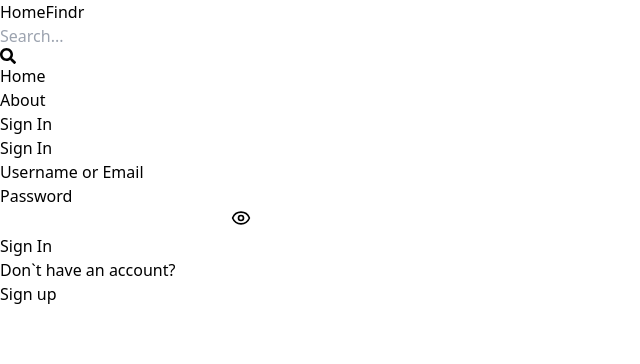
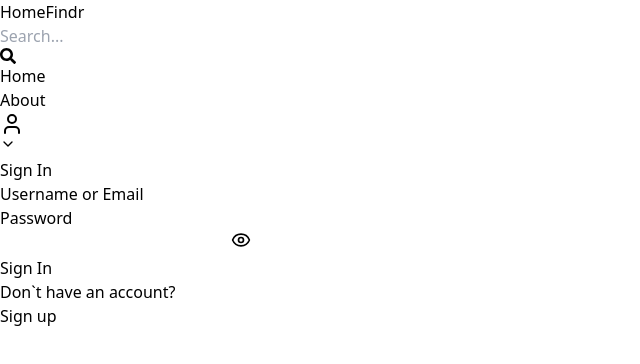
Before and after one commit to 57Ajay/homefindr, a React (Vite) app in the folder frontend/: page /sign-in in a window 1280 px wide. Shown: the top 364 px of the page, without its empty margins (0-640 px from the left). Built offline with nearby package versions, Linux system fonts and the light colour scheme.

Commit message:
preventing user Sign out from refresh, using redux and some UI changes

```diff
--- a/frontend/package.json
+++ b/frontend/package.json
@@ -16,7 +16,8 @@
     "react-dom": "^18.3.1",
     "react-icons": "^5.2.1",
     "react-redux": "^9.1.2",
-    "react-router-dom": "^6.24.1"
+    "react-router-dom": "^6.24.1",
+    "redux-persist": "^6.0.0"
   },
   "devDependencies": {
     "@types/react": "^18.3.3",
--- a/frontend/src/App.jsx
+++ b/frontend/src/App.jsx
@@ -6,14 +6,11 @@ import About from "./pages/About";
 import Profile from "./pages/Profile"
 import SignIn from "./pages/SignIn";
 import Header from "./pages/Header";
-import SignInContextProvider from "./context/SignInContext";
 import SignOut from "./pages/SignOut";
-
 const App = () => {
 
   return (
     <BrowserRouter>
-    <SignInContextProvider>
       <Header />
       <Routes>
         <Route path="/" element={<Home />} />
@@ -23,7 +20,6 @@ const App = () => {
         <Route path="/profile" element={<Profile />} />
         <Route path="/sign-out" element={<SignOut />} />
       </Routes>
-    </SignInContextProvider>
     </BrowserRouter>
   )
 };
--- a/frontend/src/context/SignInContext.jsx
+++ /dev/null
@@ -1,20 +0,0 @@
-import { createContext, useState } from 'react';
-import PropTypes from 'prop-types';
-
-export const SignInContext = createContext();
-
-const SignInContextProvider = ({ children }) => {
-  const [signInStatus, setSignInStatus] = useState(false);
-
-  return (
-    <SignInContext.Provider value={{ signInStatus, setSignInStatus }}>
-      {children}
-    </SignInContext.Provider>
-  );
-};
-
-SignInContextProvider.propTypes = {
-  children: PropTypes.node.isRequired,
-};
-
-export default SignInContextProvider;
--- a/frontend/src/context/useSignInContext.js
+++ /dev/null
@@ -1,12 +0,0 @@
-import { useContext } from 'react';
-import { SignInContext } from './SignInContext';
-
-const useSignInContext = () => {
-  const context = useContext(SignInContext);
-  if (context === undefined) {
-    throw new Error('useSignInContext must be used within a SignInContextProvider');
-  }
-  return context;
-};
-
-export default useSignInContext;
--- a/frontend/src/main.jsx
+++ b/frontend/src/main.jsx
@@ -1,15 +1,14 @@
-import React from 'react'
-import ReactDOM from 'react-dom/client'
-import App from './App.jsx'
-import './index.css'
-import { Provider } from 'react-redux'
-import store from './redux/store.js'
-
+import ReactDOM from 'react-dom/client';
+import App from './App.jsx';
+import './index.css';
+import { Provider } from 'react-redux';
+import store, { persistor } from './redux/store.js';
+import { PersistGate } from 'redux-persist/integration/react';
 
 ReactDOM.createRoot(document.getElementById('root')).render(
-  <React.StrictMode>
     <Provider store={store}>
-      <App />
+      <PersistGate loading={null} persistor={persistor} >
+        <App />
+      </PersistGate>
     </Provider>
-  </React.StrictMode>,
-)
+);
--- a/frontend/src/pages/Header.jsx
+++ b/frontend/src/pages/Header.jsx
@@ -1,10 +1,16 @@
+import { useState } from 'react';
 import { FaSearch } from 'react-icons/fa';
 import { Link } from 'react-router-dom';
-import useSignInContext from '../context/useSignInContext';
+import { useSelector } from 'react-redux';
+import { User, LogOut, LogIn, ChevronDown } from 'lucide-react';
 
-const Header = ()=>{
-    const { signInStatus } = useSignInContext();
-    return(
+const Header = () => {
+  const { currentUser } = useSelector((state) => state.user);
+  const [isDropdownOpen, setIsDropdownOpen] = useState(false);
+
+  const toggleDropdown = () => setIsDropdownOpen(!isDropdownOpen);
+
+  return (
     <header className="bg-stone-300 shadow-md">
       <div className="flex justify-between items-center max-w-6xl mx-auto p-3">
         <Link to="/">
@@ -12,27 +18,61 @@ const Header = ()=>{
             <span className="text-slate-700">Home</span>
             <span className="text-slate-950">Findr</span>
           </h1>
-
         </Link>
         <form className="bg-slate-100 p-3 rounded-lg flex items-center">
           <input type="text" placeholder="Search..." className="bg-transparent focus:outline-none w-24 sm:w-64" />
-                <FaSearch className="" />
+          <FaSearch />
         </form>
-            <ul className="flex gap-4">
+        <ul className="flex gap-4 items-center">
           <Link to="/">
             <li className="hidden sm:inline text-slate-700 hover:underline cursor-pointer">Home</li>
           </Link>
           <Link to="/about">
             <li className="hidden sm:inline text-slate-700 hover:underline cursor-pointer">About</li>
           </Link>
-                {
-                    signInStatus ? <Link to={'/sign-out'}>Sign Out</Link> : <Link to={'/sign-in'}>Sign In</Link>
-                }
-
+          <li className="relative">
+            <button
+              onClick={toggleDropdown}
+              className="flex items-center space-x-1 text-slate-700 hover:underline cursor-pointer"
+            >
+              {currentUser ? (
+                <>
+                  <User size={24} />
+                  <span>{currentUser.username}</span>
+                </>
+              ) : (
+                <User size={24} />
+              )}
+              <ChevronDown size={16} />
+            </button>
+            {isDropdownOpen && (
+              <div className="absolute right-0 mt-2 w-48 bg-white rounded-md shadow-lg py-1 z-10">
+                {currentUser ? (
+                  <Link
+                    to="/sign-out"
+                    className="block px-4 py-2 text-sm text-gray-700 hover:bg-gray-100"
+                    onClick={toggleDropdown}
+                  >
+                    <LogOut size={16} className="inline mr-2" />
+                    Sign Out
+                  </Link>
+                ) : (
+                  <Link
+                    to="/sign-in"
+                    className="block px-4 py-2 text-sm text-gray-700 hover:bg-gray-100"
+                    onClick={toggleDropdown}
+                  >
+                    <LogIn size={16} className="inline mr-2" />
+                    Sign In
+                  </Link>
+                )}
+              </div>
+            )}
+          </li>
         </ul>
       </div>
     </header>
-    )
+  );
 };
 
 export default Header;
--- a/frontend/src/pages/Home.jsx
+++ b/frontend/src/pages/Home.jsx
@@ -1,10 +1,30 @@
-const Home = ()=>{
+import { useSelector } from 'react-redux';
 
-    return(
-    <div>
-        <h1>Home</h1>
+const Home = () => {
+  const { currentUser } = useSelector((state) => state.user);
+  console.log(currentUser);
+
+  return (
+    <div className="min-h-screen bg-gray-100 flex flex-col items-center justify-center p-4">
+      <div className="bg-white shadow-lg rounded-lg p-8 max-w-md w-full">
+        <h1 className="text-3xl font-bold text-center text-gray-800 mb-6">
+          Welcome Home
+        </h1>
+        {currentUser && currentUser.data && (
+          <p className="text-xl text-center text-gray-600">
+            Hello,{' '}
+            <span className="font-semibold text-blue-600">
+              {currentUser.data.username}
+            </span>
+            !
+          </p>
+        )}
+        <p className="mt-4 text-center text-gray-500">
+          We`re glad to see you here.
+        </p>
+      </div>
     </div>
-    )
+  );
 };
 
 export default Home;
--- a/frontend/src/pages/SignIn.jsx
+++ b/frontend/src/pages/SignIn.jsx
@@ -1,13 +1,11 @@
 import { useState } from 'react';
 import { Link, useNavigate } from 'react-router-dom';
-import useSignInContext from '../context/useSignInContext';
 import { Eye, EyeOff } from 'lucide-react';
 import { useDispatch, useSelector } from 'react-redux';
 import { signInStart, signInFailure, signInSuccess } from '../redux/user/userSlice';
 
 
 const SignIn = () => {
-    const { setSignInStatus } = useSignInContext();
     const dispatch = useDispatch();
     const { loading, error } = useSelector((state)=> state.user);
     const navigate = useNavigate();
@@ -40,8 +38,7 @@ const SignIn = () => {
             });
 
             const data = await response.json();
-            console.log(data.success);
-            setSignInStatus(data.success);
+            // console.log(data.success);
             if (!response.ok) {
                 dispatch(signInFailure(data.message));
                 throw new Error(data.message || 'An error occurred');
--- a/frontend/src/pages/SignOut.jsx
+++ b/frontend/src/pages/SignOut.jsx
@@ -1,11 +1,13 @@
 import { useState } from 'react';
 import { useNavigate } from 'react-router-dom';
-import useSignInContext from '../context/useSignInContext';
+import { useDispatch } from 'react-redux';
+import { signOutSuccess } from '../redux/user/userSlice';
+
 
 const SignOut = () => {
     const navigate = useNavigate();
-    const { setSignInStatus } = useSignInContext();
     const [isLoading, setIsLoading] = useState(false);
+    const dispatch = useDispatch();
 
     const handleSignOut = async () => {
         setIsLoading(true);
@@ -18,7 +20,7 @@ const SignOut = () => {
                 }
             });
             if (response.ok) {
-                setSignInStatus(false);
+                dispatch(signOutSuccess());
                 navigate('/sign-in');
             } else {
                 console.error('Failed to sign out');
--- a/frontend/src/redux/store.js
+++ b/frontend/src/redux/store.js
@@ -1,12 +1,27 @@
-import { configureStore } from '@reduxjs/toolkit';
+import { configureStore, combineReducers } from '@reduxjs/toolkit';
 import userReducer from './user/userSlice';
+import { persistReducer, persistStore } from 'redux-persist';
+import storage from 'redux-persist/lib/storage';
 
-export default configureStore({
-  reducer: {
+const rootReducer = combineReducers({
     user: userReducer
-  },
+});
+
+const persistConfig = {
+    key: 'root',  // Changed to lowercase 'key'
+    storage,
+    version: 1
+};
+
+const persistedReducer = persistReducer(persistConfig, rootReducer);
+
+const store = configureStore({
+  reducer: persistedReducer,
   middleware: (getDefaultMiddleware) => getDefaultMiddleware({
     serializableCheck: false,
   }),
+});
 
-});
+export const persistor = persistStore(store);  // Passed the store instance
+
+export default store;
--- a/frontend/src/redux/user/userSlice.js
+++ b/frontend/src/redux/user/userSlice.js
@@ -1,29 +1,33 @@
-import { createSlice } from "@reduxjs/toolkit";
+import { createSlice } from '@reduxjs/toolkit';
 
-const initialState = {
+const userSlice = createSlice({
+  name: 'user',
+  initialState: {
     currentUser: null,
-    error: false,
-    loading: false
-};
-const userSlice = createSlice({
-    name: 'user',
-    initialState,
-    reducers: {
-        signInStart: (state)=>{
-            state.loading = true
-        },
-        signInSuccess: (state, action)=>{
-            state.currentUser = action.payload,
-            state.loading = false,
-            state.error = null
-        },
-        signInFailure: (state, action)=>{
-            state.error = action.payload,
-            state.loading = false
-        }
+    loading: false,
+    error: null
+  },
+  reducers: {
+    signInStart: (state) => {
+      state.loading = true;
+    },
+    signInSuccess: (state, action) => {
+      state.currentUser = action.payload;
+      state.loading = false;
+      state.error = null;
+    },
+    signInFailure: (state, action) => {
+      state.loading = false;
+      state.error = action.payload;
+    },
+    signOutSuccess: (state) => {
+      state.currentUser = null;
+      state.loading = false;
+      state.error = null;
     }
+  }
 });
 
-export const { signInStart, signInFailure, signInSuccess } = userSlice.actions;
+export const { signInStart, signInSuccess, signInFailure, signOutSuccess } = userSlice.actions;
 
 export default userSlice.reducer;
```
Also changed, not shown: 1 other file (tests, documents, lock files or other folders). Lines whose indentation alone changed are shown as unchanged.
